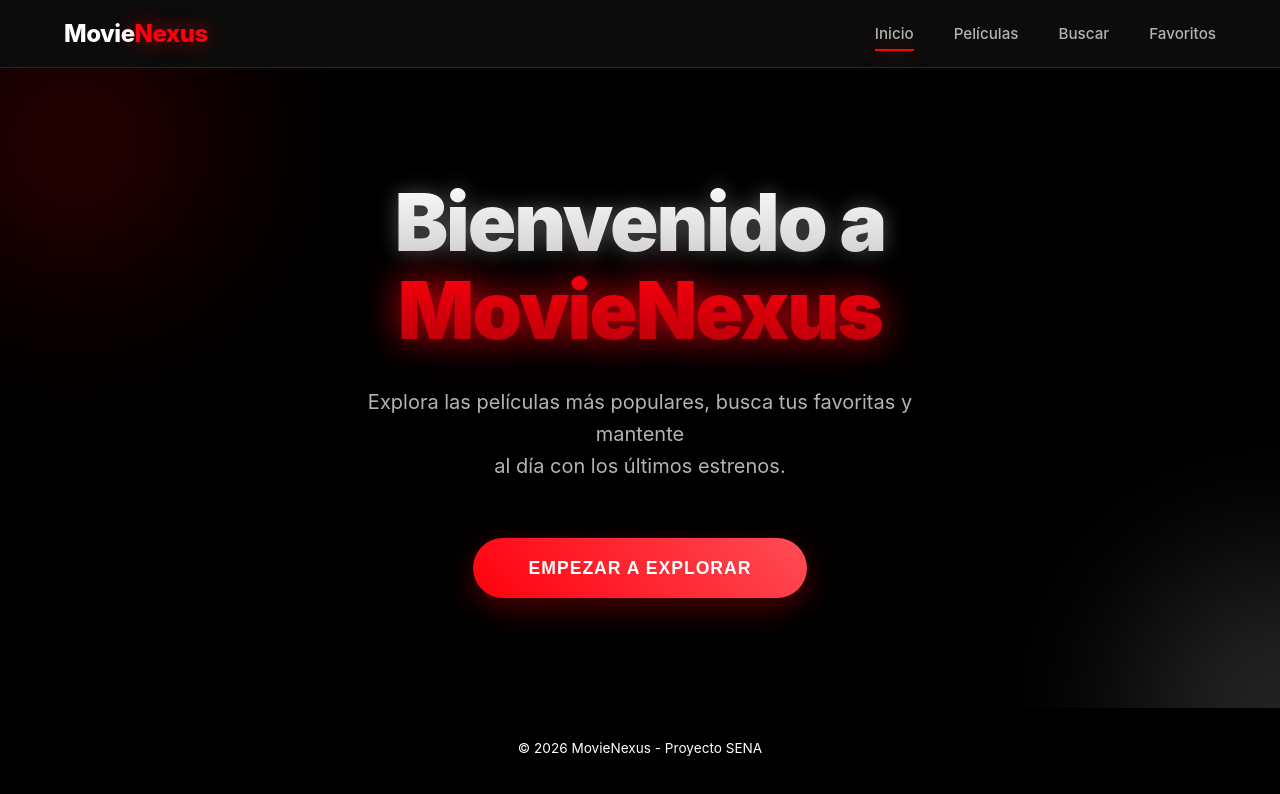
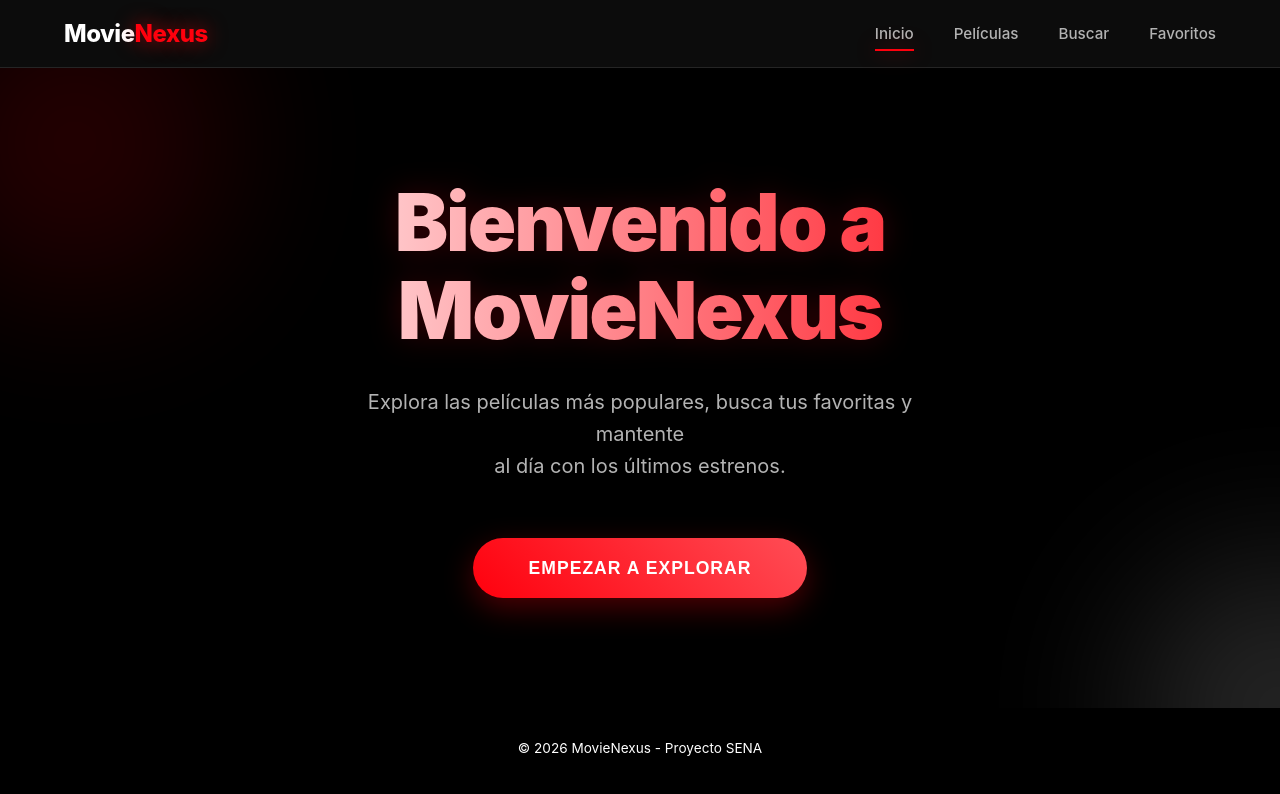
Before and after one commit to Andrescg18/MovieNexus, an Angular app: page / in a window 1280 px wide. Shown: the top 794 px of the page. Built offline with nearby package versions, Linux system fonts and the light colour scheme; no server answers.

Commit message:
Add smooth color-cycling shimmer effect to main title

```diff
--- a/src/app/features/home/home.css
+++ b/src/app/features/home/home.css
@@ -53,24 +53,28 @@ h1 {
   line-height: 1.1;
 }
 
-.text-white {
-  background: linear-gradient(180deg, #ffffff 0%, #cccccc 100%);
+.animated-title {
+  background: linear-gradient(
+    to right,
+    #ffffff,
+    var(--primary),
+    #ffffff
+  );
+  background-size: 200% auto;
   -webkit-background-clip: text;
   -webkit-text-fill-color: transparent;
-  filter: drop-shadow(0 0 10px rgba(255, 255, 255, 0.3));
+  animation: shimmerTitle 5s linear infinite;
+  filter: drop-shadow(0 0 15px rgba(255, 0, 13, 0.2));
 }
 
-.text-coral {
-  background: linear-gradient(180deg, var(--primary) 0%, #b30009 100%);
-  -webkit-background-clip: text;
-  -webkit-text-fill-color: transparent;
-  filter: drop-shadow(0 0 15px var(--primary-glow));
-  animation: pulseShadow 3s infinite alternate;
+@keyframes shimmerTitle {
+  0% { background-position: 0% center; }
+  100% { background-position: 200% center; }
 }
 
 @keyframes pulseShadow {
-  from { filter: drop-shadow(0 0 10px var(--primary-glow)); }
-  to { filter: drop-shadow(0 0 25px var(--primary)); }
+  from { filter: drop-shadow(0 0 10px rgba(255, 0, 13, 0.2)); }
+  to { filter: drop-shadow(0 0 30px var(--primary)); }
 }
 
 .subtitle {
--- a/src/app/features/home/home.html
+++ b/src/app/features/home/home.html
@@ -1,6 +1,6 @@
 <section class="hero">
   <div class="hero-content">
-    <h1><span class="text-white">Bienvenido a </span><span class="text-coral">MovieNexus</span></h1>
+    <h1 class="animated-title">Bienvenido a MovieNexus</h1>
     <p class="subtitle">Explora las películas más populares, busca tus favoritas y mantente<br>al día con los últimos estrenos.</p>
     <button class="btn-primary">Empezar a Explorar</button>
   </div>
```
